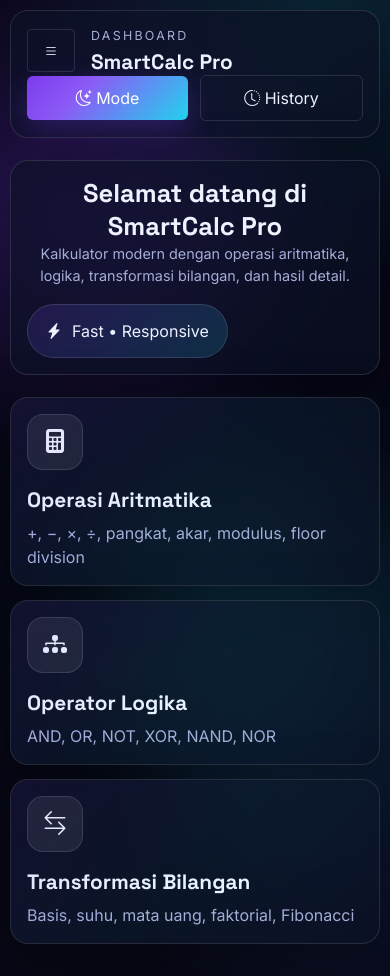
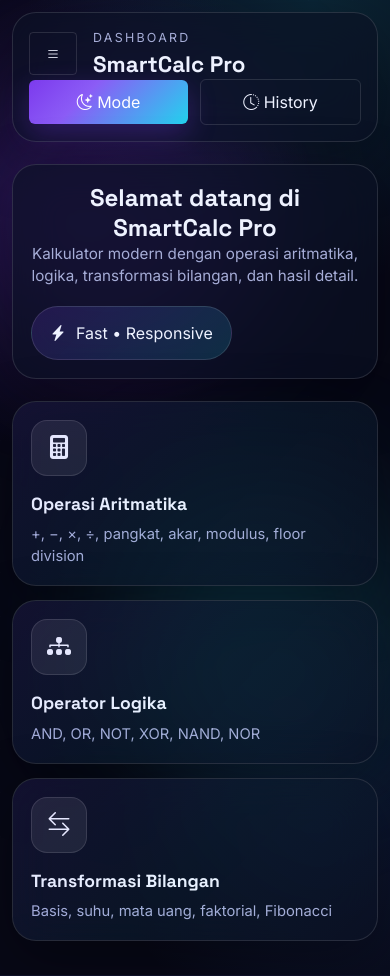
Before and after one commit to dodi397/Kalkulator-Canggih-1, a Flask app: page / in a window 390 px wide. Run offline with Flask 3, Linux system fonts and the light colour scheme.

Commit message:
Memperbaiki responsive mobile layout agar tampilan lebih rapi, fleksibel, dan nyaman di layar kecil

```diff
--- a/static/css/style.css
+++ b/static/css/style.css
@@ -262,12 +262,77 @@ body.app-shell{
 .compact .history-result{white-space:nowrap}
 .topbar .btn{padding:10px 16px}
 @media (max-width: 992px){
-  .app-layout{grid-template-columns:1fr;padding:16px}
-  .sidebar{display:none}
-  .feature-grid{grid-template-columns:1fr}
-  .hero,.topbar{flex-direction:column;align-items:flex-start}
-  .page-title{font-size:1.6rem}
-  .result-value{font-size:3rem}
+  .app-layout{
+    grid-template-columns: 1fr !important;
+    padding: 12px !important;
+    gap: 14px !important;
+  }
+
+  .sidebar{
+    display: none !important;
+  }
+
+  .topbar{
+    flex-direction: column !important;
+    align-items: flex-start !important;
+    padding: 16px !important;
+  }
+
+  .topbar-actions{
+    width: 100% !important;
+  }
+
+  .topbar-actions .btn{
+    flex: 1 !important;
+  }
+
+  .hero{
+    flex-direction: column !important;
+    align-items: flex-start !important;
+    padding: 18px !important;
+  }
+
+  .hero-copy h2{
+    font-size: 1.5rem !important;
+    line-height: 1.25 !important;
+  }
+
+  .hero-copy p{
+    font-size: .95rem !important;
+  }
+
+  .feature-grid{
+    grid-template-columns: 1fr !important;
+    gap: 14px !important;
+  }
+
+  .feature-card{
+    width: 100% !important;
+    min-height: auto !important;
+    padding: 18px !important;
+  }
+
+  .feature-card h3{
+    font-size: 1.1rem !important;
+  }
+
+  .feature-card p{
+    font-size: .92rem !important;
+  }
+
+  .form-panel,
+  .result-card,
+  .history-section{
+    padding: 18px !important;
+  }
+
+  .result-value{
+    font-size: 2.4rem !important;
+  }
+
+  .page-title{
+    font-size: 1.4rem !important;
+  }
 }
 
 .form-select{
@@ -307,56 +372,3 @@ html[data-theme="light"] .form-select option{
     background-color: white;
     color: black;
 }
-
-@media (max-width: 768px){
-
-  .app-layout{
-    grid-template-columns: 1fr;
-    padding: 10px;
-    gap: 14px;
-  }
-
-  .topbar,
-  .hero,
-  .feature-card,
-  .form-panel,
-  .result-card,
-  .history-section{
-    padding: 16px;
-    border-radius: 18px;
-  }
-
-  .hero-copy h2{
-    font-size: 1.6rem;
-    line-height: 1.3;
-  }
-
-  .hero-copy p{
-    font-size: 0.9rem;
-  }
-
-  .feature-grid{
-    grid-template-columns: 1fr;
-    gap: 14px;
-  }
-
-  .feature-card{
-    min-height: auto;
-  }
-
-  .page-title{
-    font-size: 1.3rem;
-  }
-
-  .result-value{
-    font-size: 2rem;
-  }
-
-  .topbar-actions{
-    width: 100%;
-  }
-
-  .topbar-actions .btn{
-    flex: 1;
-  }
-}
```
